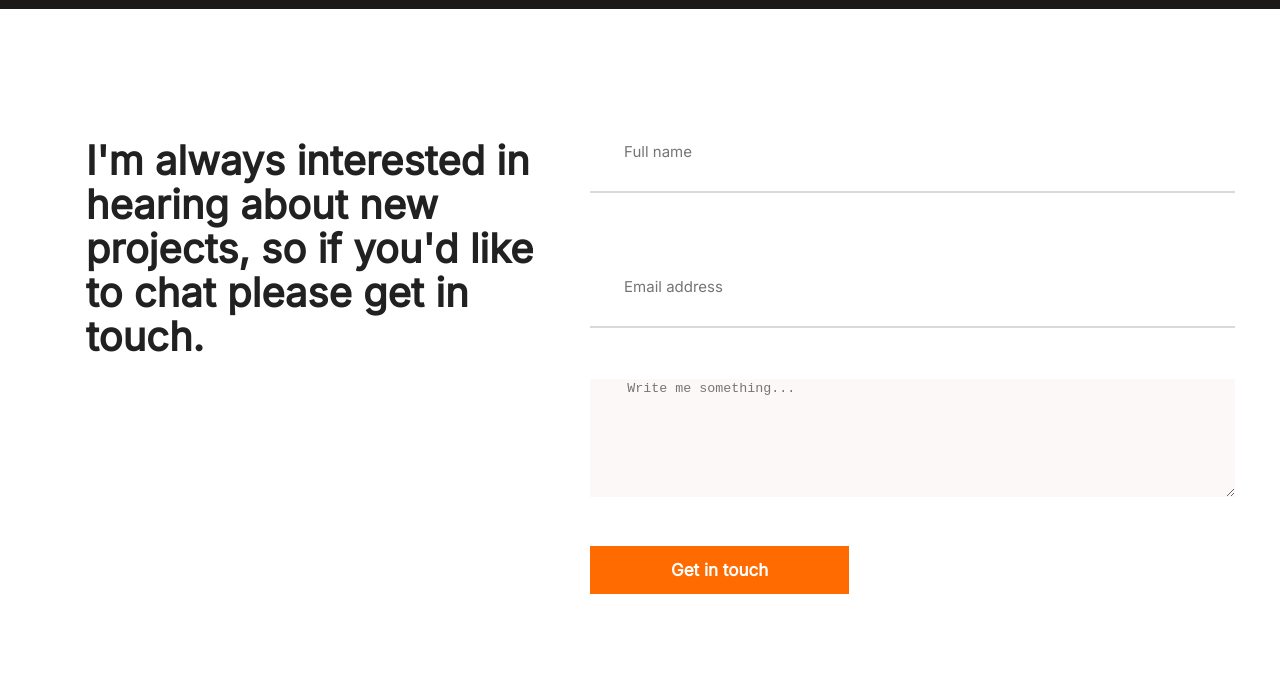
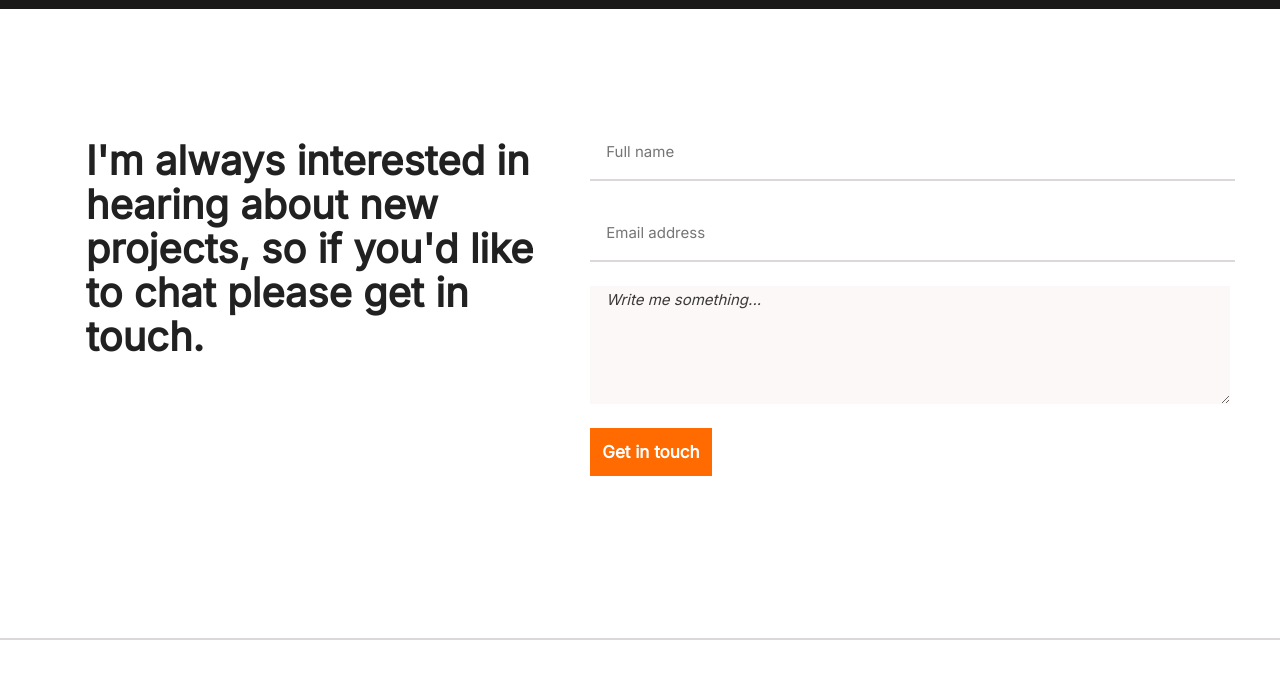
Before and after one commit to EmiLoKiJu/Portfolio, a website: page index.html in a window 1280 px wide. Shown: the part 3600-4285 px from the top of the page. Drawn offline with Linux system fonts and the light colour scheme; a web font is replaced by a local one.

Commit message:
Fix some positionings and colors

```diff
--- a/stetics.css
+++ b/stetics.css
@@ -436,7 +436,7 @@ body {
   width: 87.2%;
   margin-left: 6.7%;
   margin-right: 6.7%;
-  margin-bottom: 5%;
+  margin-bottom: 0%;
 }
 
 .formlu {
@@ -455,21 +455,30 @@ body {
   text-align: left;
   border-radius: 0%;
   border-style: none;
-  margin-bottom: 3.5%;
-  margin-left: 11%;
-  margin-top: 6%;
+  margin-bottom: 14px;
+  margin-left: 6.7%;
+  margin-top: 39px;
+  padding-left: 16px;
 }
 
 .formlu textarea {
+  font-family: Inter;
+  font-size: 15px;
+  font-style: italic;
+  font-weight: 400;
+  line-height: 24px;
   margin-left: 6.7%;
   margin-right: 6.7%;
-  margin-top: 2%;
+  margin-top: 24px;
   background-color: #fbf8f7;
   border: none;
   display: flex;
-  width: 82%;
   height: 114px;
-  padding-left: 5%;
+  padding-left: 16px;
+}
+
+.formlu textarea::placeholder {
+  color: #3c3a39;
 }
 
 .submitform {
@@ -482,9 +491,8 @@ body {
   font-weight: 700;
   line-height: 24px;
   text-align: center;
-  margin-top: 6.5%;
+  margin-top: 24px;
   margin-bottom: 22%;
-  width: 35%;
   align-self: center;
 }
 
```
